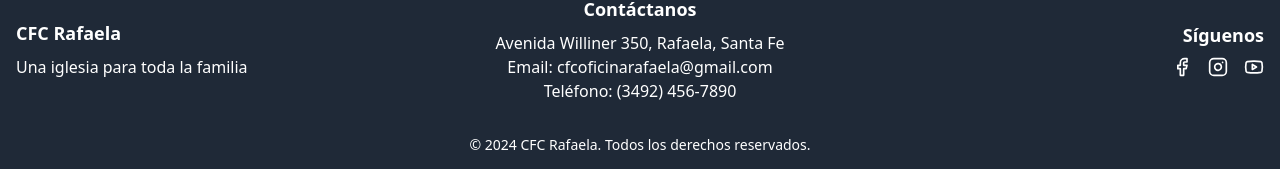
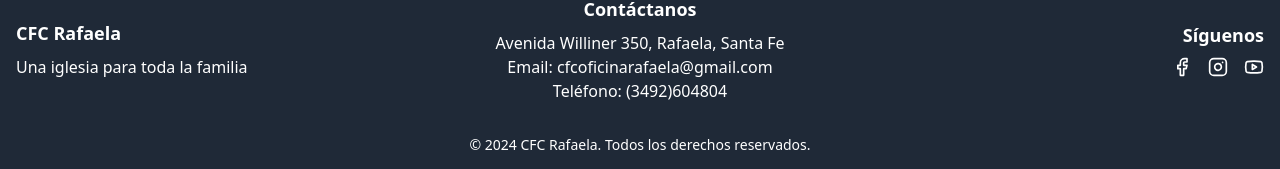
Before and after one commit to Gabriel-Villalba/cfcFront, a React (Vite) app: page /como-llegar in a window 1280 px wide. Shown: the part 613-782 px from the top of the page. Built offline with nearby package versions, Linux system fonts and the light colour scheme.

Commit message:
cambios en index.html

```diff
--- a/index.html
+++ b/index.html
@@ -4,6 +4,7 @@
     <meta charset="UTF-8" />
     <link rel="icon" type="src/common/cfcLogo-removebg-preview.png" href="/vite.svg" />
     <meta name="viewport" content="width=device-width, initial-scale=1.0" />
+    <meta name="keywords" content="cfc Rafaela, iglesia CFC, Centro familiar cristiano, cfc, iglesia cristiana Rafaela">
     <title>CFC Rafaela</title>
   </head>
   <body>
--- a/src/App.tsx
+++ b/src/App.tsx
@@ -3,7 +3,7 @@ import { BrowserRouter as Router, Route, Routes } from 'react-router-dom';
 import Navbar from './navBar/components/Navbar';
 import Home from './home/component/Home';
 import Events from './events/Events';
-import Contact from './chatBots/component/Contact';
+//import Contact from './chatBots/component/Contact';
 import Meetings from './meetings/components/Meetings';
 //import Offering from './offering/components/Offering';
 //import HowToGet from './components/HowToGet';
--- a/src/footer/component/Footer.tsx
+++ b/src/footer/component/Footer.tsx
@@ -14,7 +14,7 @@ const Footer: React.FC = () => {
             <h4 className="text-lg font-semibold mb-2">Contáctanos</h4>
             <p>Avenida Williner 350, Rafaela, Santa Fe</p>
             <p>Email: cfcoficinarafaela@gmail.com</p>
-            <p>Teléfono: (3492) 456-7890</p>
+            <p>Teléfono: (3492)604804 </p>
           </div>
           <div className="w-full md:w-1/3 text-center md:text-right">
             <h4 className="text-lg font-semibold mb-2">Síguenos</h4>
```
